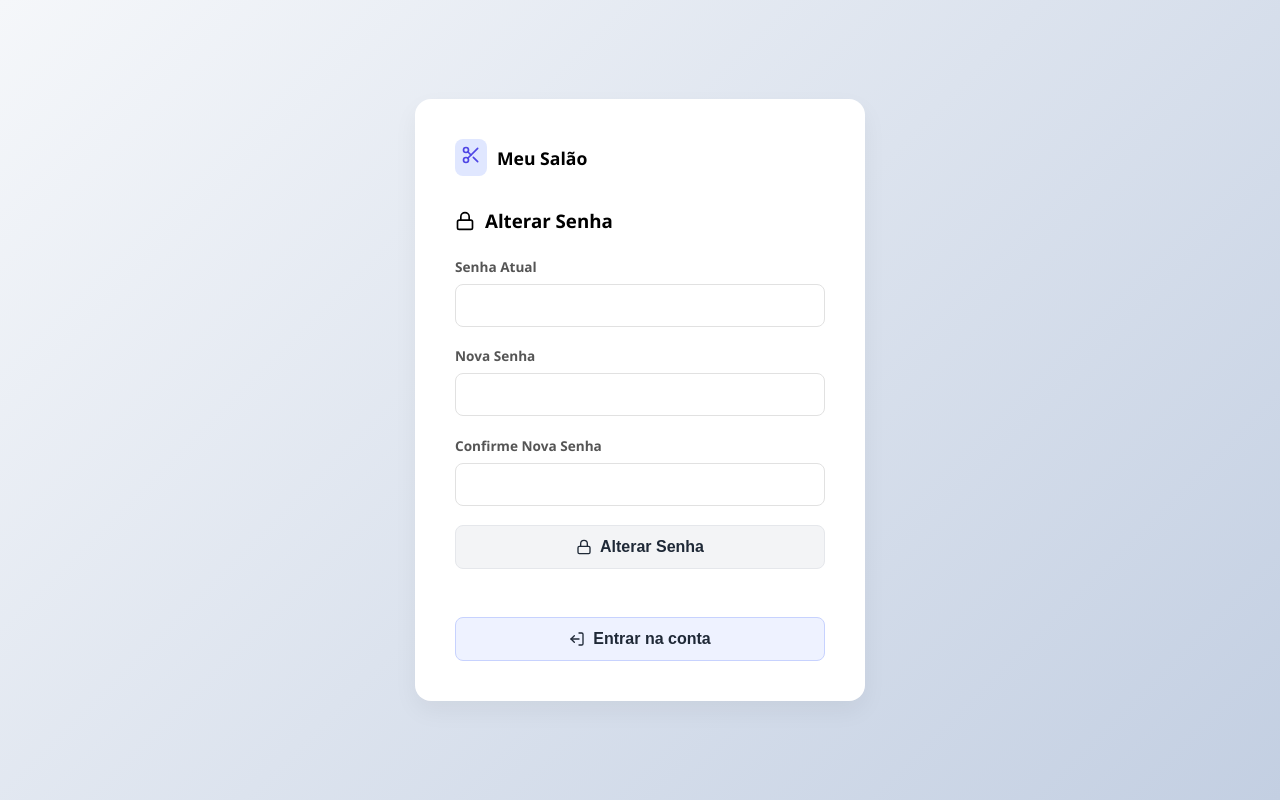
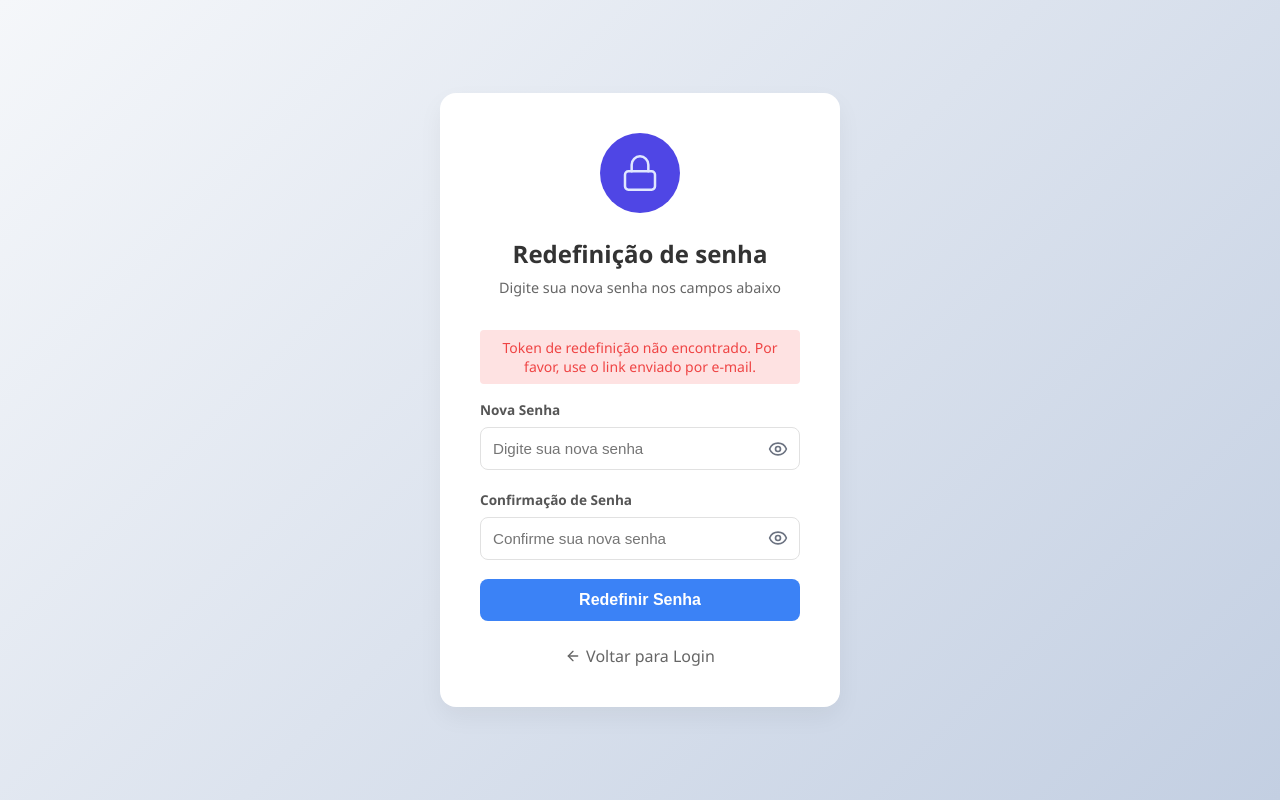
Before and after one commit to camila-cavalcante23/gerencia_saloes, a React (Vite) app: page /change-password in a window 1280 px wide. Built offline with nearby package versions, Linux system fonts and the light colour scheme; no server answers.

Commit message:
bug:funcionario so recebe um salario por mes feat:tela de redefinir senha feat:integracao recuperar senha e redefinir senha

```diff
--- a/src/App.jsx
+++ b/src/App.jsx
@@ -20,6 +20,7 @@ function App() {
         <Route path="/register" element={<SignUp />} />
         <Route path="/forgot-password" element={<ForgotPassword />} />
         <Route path="/change-password" element={<ChangePassword />} />
+        <Route path="/recuperar-senha" element={<ChangePassword />} />
         <Route path="/dashboard" element={<Dashboard />} />
         <Route path="/agenda" element={<CalendarManagment />} />
         <Route path="/custos" element={<Costs />} />
--- a/src/pages/ChangePassword/index.jsx
+++ b/src/pages/ChangePassword/index.jsx
@@ -1,121 +1,217 @@
 
-import React, { useState } from 'react';
-import { Lock, Scissors, LogOut } from 'lucide-react';
-import { Link } from 'react-router-dom';
+import React, { useState, useEffect } from 'react';
+import { Lock, ArrowLeft, User, Eye, EyeOff } from 'lucide-react';
+import { Link, useSearchParams, useNavigate } from 'react-router-dom';
+import api from '../../services/axios';
 import '../Login/Login.css';
 
 const ChangePassword = () => {
-  const [currentPassword, setCurrentPassword] = useState('');
+  const [searchParams] = useSearchParams();
+  const navigate = useNavigate();
+  const [token, setToken] = useState('');
   const [newPassword, setNewPassword] = useState('');
   const [confirmPassword, setConfirmPassword] = useState('');
+  const [showNewPassword, setShowNewPassword] = useState(false);
+  const [showConfirmPassword, setShowConfirmPassword] = useState(false);
+  const [loading, setLoading] = useState(false);
+  const [error, setError] = useState('');
+  const [success, setSuccess] = useState('');
 
-  const handleSubmit = (e) => {
+  useEffect(() => {
+    const tokenFromUrl = searchParams.get('token');
+    if (tokenFromUrl) {
+      setToken(tokenFromUrl);
+    } else {
+      setError('Token de redefinição não encontrado. Por favor, use o link enviado por e-mail.');
+    }
+  }, [searchParams]);
+
+  const handleSubmit = async (e) => {
     e.preventDefault();
-    if(newPassword !== confirmPassword) {
-      alert("As novas senhas não coincidem!");
+    setError('');
+    setSuccess('');
+
+    if (!newPassword || !confirmPassword) {
+      setError('Por favor, preencha todos os campos.');
       return;
     }
-    console.log("Alterando senha...");
+
+    if (newPassword !== confirmPassword) {
+      setError('As senhas não coincidem!');
+      return;
+    }
+
+    if (newPassword.length < 6) {
+      setError('A senha deve ter no mínimo 6 caracteres.');
+      return;
+    }
+
+    if (!token) {
+      setError('Token de redefinição não encontrado. Por favor, use o link enviado por e-mail.');
+      return;
+    }
+
+    setLoading(true);
+
+    try {
+      await api.post('/Usuario/redefinir-senha', {
+        token: token,
+        novaSenha: newPassword,
+        confirmarNovaSenha: confirmPassword
+      });
+
+      setSuccess('Senha redefinida com sucesso! Redirecionando para o login...');
+      setNewPassword('');
+      setConfirmPassword('');
+      setTimeout(() => {
+        navigate('/');
+      }, 2000);
+    } catch (err) {
+      setError(
+        err.response?.data?.message ||
+        err.response?.data?.erro ||
+        'Erro ao redefinir senha. Verifique se o token é válido e tente novamente.'
+      );
+    } finally {
+      setLoading(false);
+    }
   };
 
   return (
     <div className="login-container">
-      <div className="login-card" style={{ maxWidth: '450px' }}>
+      <div className="login-card">
 
-
-        <div style={{ display: 'flex', alignItems: 'center', gap: '10px', marginBottom: '2rem' }}>
-            <div style={{ background: '#e0e7ff', padding: '6px', borderRadius: '8px' }}>
-                <Scissors size={20} color="#4f46e5" />
+        <div style={{ display: 'flex', justifyContent: 'center', marginBottom: '1.5rem' }}>
+          <div style={{ background: '#4f46e5', padding: '20px', borderRadius: '50px', width: '80px', height: '80px', display: 'flex', alignItems: 'center', justifyContent: 'center' }}>
+            <Lock size={40} color="#e0e7ff" strokeWidth={1.5} />
           </div>
-            <span style={{ fontWeight: 'bold', fontSize: '1.1rem' }}>Meu Salão</span>
         </div>
 
-        <div style={{ textAlign: 'left', marginBottom: '1.5rem', display: 'flex', alignItems: 'center', gap: '10px' }}>
-           <Lock size={20} />
-           <h3 style={{ margin: 0 }}>Alterar Senha</h3>
+        <div className="login-header">
+          <h2 style={{ fontSize: '1.5rem' }}>Redefinição de senha</h2>
+          <p style={{ maxWidth: '300px', margin: '0 auto', lineHeight: '1.4', marginBottom: '2rem' }}>
+            Digite sua nova senha nos campos abaixo
+          </p>
         </div>
 
         <form onSubmit={handleSubmit}>
+          {error && (
+            <div style={{
+              color: '#ef4444',
+              fontSize: '0.875rem',
+              marginBottom: '1rem',
+              textAlign: 'center',
+              padding: '0.5rem',
+              backgroundColor: '#fee2e2',
+              borderRadius: '4px'
+            }}>
+              {error}
+            </div>
+          )}
 
+          {success && (
+            <div style={{
+              color: '#10b981',
+              fontSize: '0.875rem',
+              marginBottom: '1rem',
+              textAlign: 'center',
+              padding: '0.5rem',
+              backgroundColor: '#d1fae5',
+              borderRadius: '4px'
+            }}>
+              {success}
+            </div>
+          )}
 
-          <div className="input-group">
-            <label htmlFor="current" style={{fontWeight: 'bold'}}>Senha Atual</label>
+          <div className="input-group" style={{ marginTop: '1rem' }}>
+            <label htmlFor="newPassword" style={{fontWeight: 'bold'}}>Nova Senha</label>
+            <div className="input-wrapper">
               <input
-              type="password"
-              id="current"
-              className="login-input"
-              style={{ paddingLeft: '12px' }}
-              value={currentPassword}
-              onChange={(e) => setCurrentPassword(e.target.value)}
-            />
-          </div>
-
-
-          <div className="input-group">
-            <label htmlFor="new" style={{fontWeight: 'bold'}}>Nova Senha</label>
-            <input
-              type="password"
-              id="new"
+                type={showNewPassword ? "text" : "password"}
+                id="newPassword"
+                placeholder="Digite sua nova senha"
                 className="login-input"
                 style={{ paddingLeft: '12px' }}
                 value={newPassword}
-              onChange={(e) => setNewPassword(e.target.value)}
+                onChange={(e) => {
+                  setNewPassword(e.target.value);
+                  if (error) setError('');
+                  if (success) setSuccess('');
+                }}
+                required
+                disabled={loading}
+                minLength={6}
               />
+              <button
+                type="button"
+                onClick={() => setShowNewPassword(!showNewPassword)}
+                style={{
+                  position: 'absolute',
+                  right: '12px',
+                  background: 'none',
+                  border: 'none',
+                  cursor: 'pointer',
+                  color: '#6b7280',
+                  display: 'flex',
+                  alignItems: 'center'
+                }}
+              >
+                {showNewPassword ? <EyeOff size={20} /> : <Eye size={20} />}
+              </button>
+            </div>
           </div>
 
-
           <div className="input-group">
-            <label htmlFor="confirm" style={{fontWeight: 'bold'}}>Confirme Nova Senha</label>
+            <label htmlFor="confirmPassword" style={{fontWeight: 'bold'}}>Confirmação de Senha</label>
+            <div className="input-wrapper">
               <input
-              type="password"
-              id="confirm"
+                type={showConfirmPassword ? "text" : "password"}
+                id="confirmPassword"
+                placeholder="Confirme sua nova senha"
                 className="login-input"
                 style={{ paddingLeft: '12px' }}
                 value={confirmPassword}
-              onChange={(e) => setConfirmPassword(e.target.value)}
+                onChange={(e) => {
+                  setConfirmPassword(e.target.value);
+                  if (error) setError('');
+                  if (success) setSuccess('');
+                }}
+                required
+                disabled={loading}
+                minLength={6}
               />
+              <button
+                type="button"
+                onClick={() => setShowConfirmPassword(!showConfirmPassword)}
+                style={{
+                  position: 'absolute',
+                  right: '12px',
+                  background: 'none',
+                  border: 'none',
+                  cursor: 'pointer',
+                  color: '#6b7280',
+                  display: 'flex',
+                  alignItems: 'center'
+                }}
+              >
+                {showConfirmPassword ? <EyeOff size={20} /> : <Eye size={20} />}
+              </button>
             </div>
-
+          </div>
 
           <button
             type="submit"
             className="login-button"
-            style={{
-                background: '#F3F4F6',
-                color: '#1F2937',
-                border: '1px solid #E5E7EB',
-                display: 'flex',
-                alignItems: 'center',
-                justifyContent: 'center',
-                gap: '8px',
-                marginTop: '10px'
-            }}
+            style={{ background: '#3B82F6' }}
+            disabled={loading}
           >
-            <Lock size={16} />
-            Alterar Senha
+            {loading ? 'Redefinindo...' : 'Redefinir Senha'}
           </button>
-
         </form>
 
-
-        <div style={{ marginTop: '3rem' }}>
-            <Link to="/" style={{ textDecoration: 'none' }}>
-                <button
-                    type="button"
-                    className="login-button"
-                    style={{
-                        background: '#EEF2FF',
-                        color: '#1F2937',
-                        border: '1px solid #C7D2FE',
-                        display: 'flex',
-                        alignItems: 'center',
-                        justifyContent: 'center',
-                        gap: '8px'
-                    }}
-                >
-                    <LogOut size={16} style={{ transform: 'rotate(180deg)' }} />
-                    Entrar na conta
-                </button>
+        <div style={{ marginTop: '1.5rem', textAlign: 'center' }}>
+          <Link to="/" style={{ color: '#666', textDecoration: 'none', display: 'flex', alignItems: 'center', justifyContent: 'center', gap: '5px' }}>
+            <ArrowLeft size={16} /> Voltar para Login
           </Link>
         </div>
 
--- a/src/pages/ForgotPassword/index.jsx
+++ b/src/pages/ForgotPassword/index.jsx
@@ -2,14 +2,37 @@
 import React, { useState } from 'react';
 import { Mail, ArrowLeft, User, Scissors } from 'lucide-react';
 import { Link } from 'react-router-dom';
+import api from '../../services/axios';
 import '../Login/Login.css';
+
 const ForgotPassword = () => {
   const [email, setEmail] = useState('');
+  const [loading, setLoading] = useState(false);
+  const [error, setError] = useState('');
+  const [success, setSuccess] = useState('');
 
-  const handleSubmit = (e) => {
+  const handleSubmit = async (e) => {
     e.preventDefault();
-    console.log("Enviando email de recuperação para:", email);
-    alert("Se o e-mail existir, enviaremos um link!");
+    setError('');
+    setSuccess('');
+    setLoading(true);
+
+    try {
+      await api.post('/Usuario/esqueceu-senha', {
+        email: email
+      });
+
+      setSuccess('Se o e-mail existir, enviaremos um link para recuperação de senha!');
+      setEmail('');
+    } catch (err) {
+      setError(
+        err.response?.data?.message ||
+        err.response?.data?.erro ||
+        'Erro ao enviar e-mail de recuperação. Verifique se o e-mail está correto.'
+      );
+    } finally {
+      setLoading(false);
+    }
   };
 
   return (
@@ -30,6 +53,34 @@ const ForgotPassword = () => {
         </div>
 
         <form onSubmit={handleSubmit}>
+          {error && (
+            <div style={{
+              color: '#ef4444',
+              fontSize: '0.875rem',
+              marginBottom: '1rem',
+              textAlign: 'center',
+              padding: '0.5rem',
+              backgroundColor: '#fee2e2',
+              borderRadius: '4px'
+            }}>
+              {error}
+            </div>
+          )}
+
+          {success && (
+            <div style={{
+              color: '#10b981',
+              fontSize: '0.875rem',
+              marginBottom: '1rem',
+              textAlign: 'center',
+              padding: '0.5rem',
+              backgroundColor: '#d1fae5',
+              borderRadius: '4px'
+            }}>
+              {success}
+            </div>
+          )}
+
           <div className="input-group">
             <label htmlFor="email" style={{fontWeight: 'bold'}}>E-mail</label>
             <div className="input-wrapper">
@@ -40,15 +91,24 @@ const ForgotPassword = () => {
                 className="login-input"
                 style={{ paddingLeft: '12px' }}
                 value={email}
-                onChange={(e) => setEmail(e.target.value)}
+                onChange={(e) => {
+                  setEmail(e.target.value);
+                  if (error) setError('');
+                  if (success) setSuccess('');
+                }}
                 required
+                disabled={loading}
               />
             </div>
           </div>
 
-          <button type="submit" className="login-button" style={{ background: '#3B82F6' }}>
-            Entrar
-
+          <button
+            type="submit"
+            className="login-button"
+            style={{ background: '#3B82F6' }}
+            disabled={loading}
+          >
+            {loading ? 'Enviando...' : 'Enviar Link de Recuperação'}
           </button>
         </form>
 
```
Also changed, not shown: src/pages/Costs/index.jsx (+30 -3 lines). Lines whose indentation alone changed are shown as unchanged.
